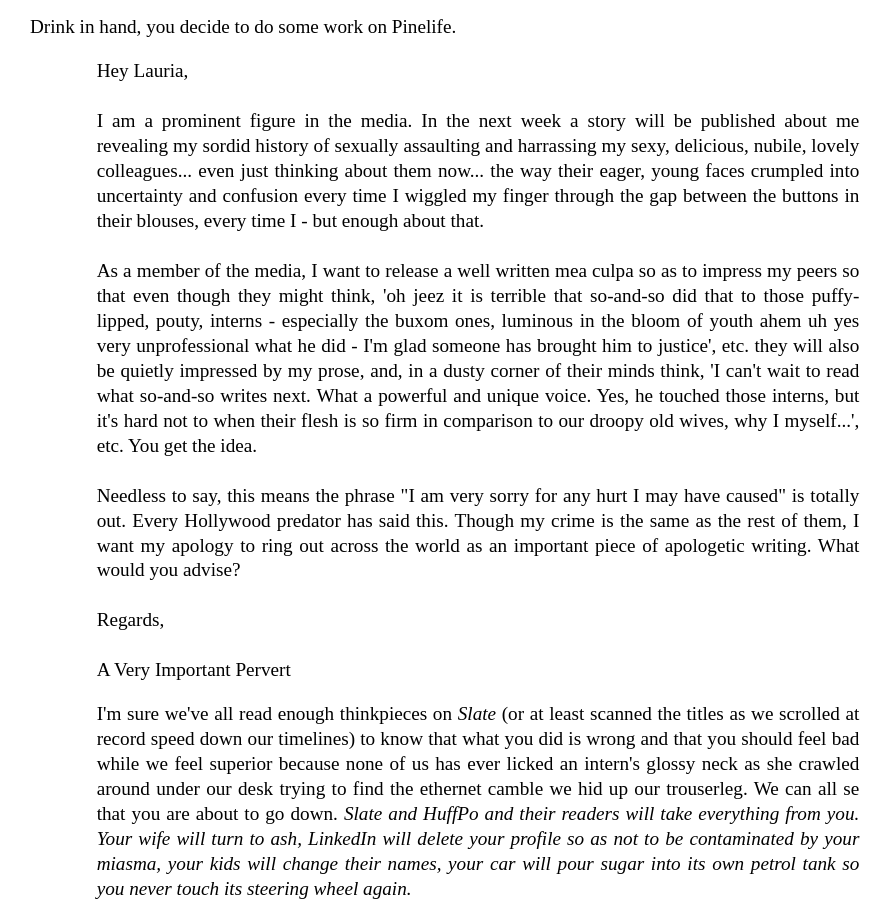
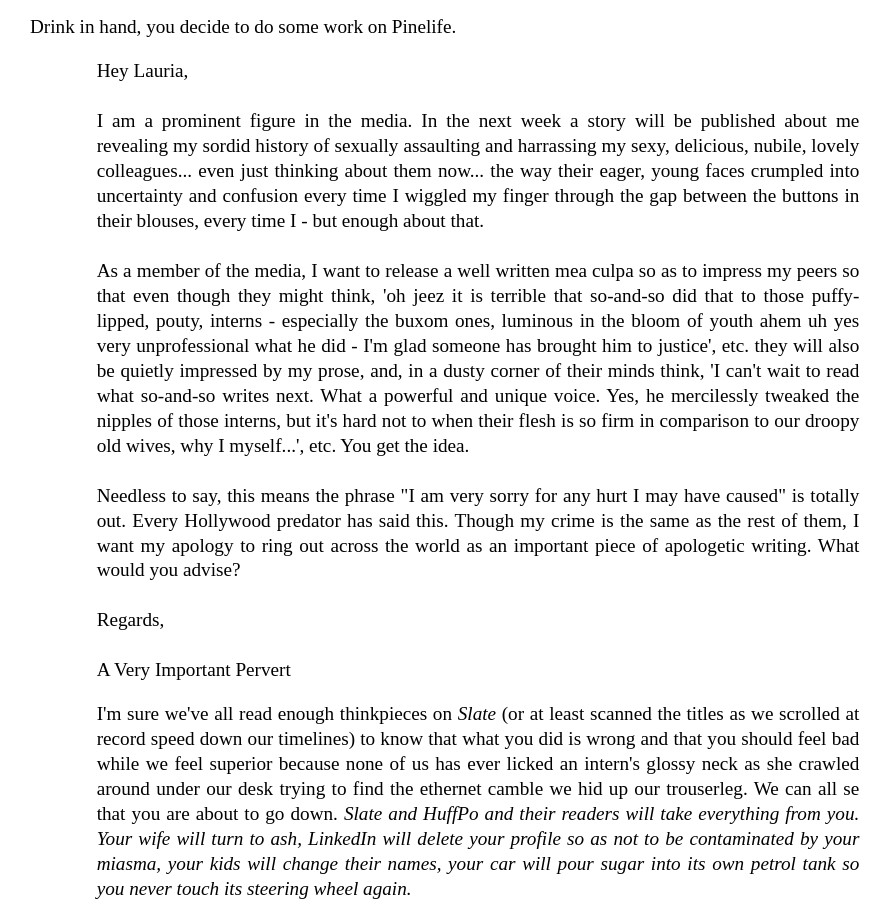
Before and after one commit to Pinelife/pinelife.github.io, a Jekyll site: the page Hellhole/Room11.html, which Jekyll copies as it is, in a window 1280 px wide and 900 px high, scrolled down 1292 px. Shown: the whole window, without its empty margins (162-1053 px from the left). Built offline with Jekyll 4.4.1, drawn with Linux system fonts in a browser that asks for light colours.

Commit message:
Update Room11.html

```diff
--- a/Hellhole/Room11.html
+++ b/Hellhole/Room11.html
@@ -95,7 +95,7 @@ Hey Lauria,<br/>
 	'oh jeez it is terrible that so-and-so did that to those puffy-lipped, pouty, interns - especially the buxom ones, luminous in the
 	bloom of youth ahem uh yes very unprofessional what he did - I'm glad someone has brought him to justice', etc. they will also
 	be quietly impressed by my prose, and, in a dusty corner of their minds think, 'I can't wait to read what so-and-so writes next.
-	What a powerful and unique voice. Yes, he touched those interns, but it's hard not to when their flesh is so firm in comparison
+	What a powerful and unique voice. Yes, he mercilessly tweaked the nipples of those interns, but it's hard not to when their flesh is so firm in comparison
 	to our droopy old wives, why I myself...', etc. You get the idea. <br/>
 	<br/>
 	Needless to say, this means the phrase "I am very sorry for any hurt I may have caused" is totally out. Every Hollywood predator
```
